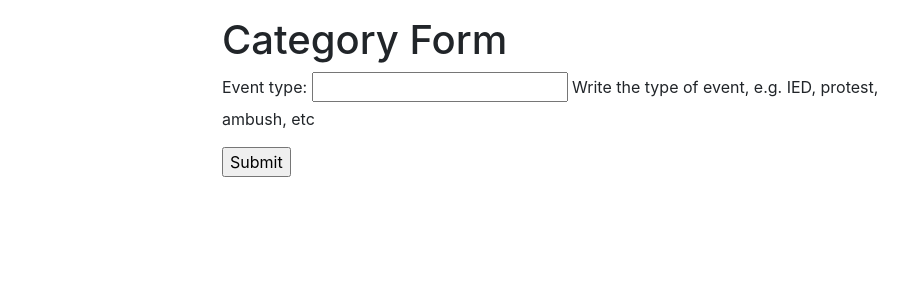
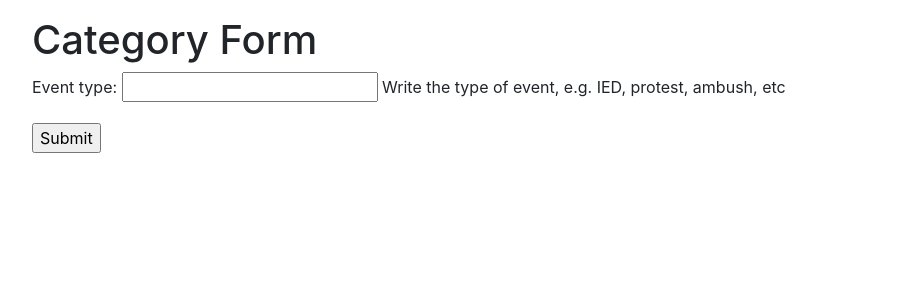
Before and after one commit to ecuadrafoy/4cent, a Django app: page /create_cat/ in a window 1280 px wide. Shown: the part 57-357 px from the top of the page, without its empty margins (68-976 px from the left). Run offline with Django 3.2, Linux system fonts and the light colour scheme; parts of the project's set-up code (start-up, migrations or seed data) failed here and were passed over; some libraries are stand-ins or nearby versions.

Commit message:
base.html modified

```diff
--- a/templates/base.html
+++ b/templates/base.html
@@ -38,8 +38,8 @@
     </div>
   </nav>
   <div class="container">
-    <div class="row justify-content-center">
-      <div class="col-8">
+    <div class="row">
+      <div class="col">
         {% for message in messages %}
         <div class="alert {{ message.tags }} alert-dismissible" role="alert">
           <button type="button" class="close" data-dismiss="alert" aria-label="Close">
@@ -50,6 +50,8 @@
         {% endfor %}
         {% block content %}
         {% endblock %}
+</body>
+
 </div>
 </div>
 </div>
@@ -90,6 +92,5 @@
 {% endblock %}
 
 
-</body>
 
 </html>
```
Lines whose indentation alone changed are shown as unchanged.
